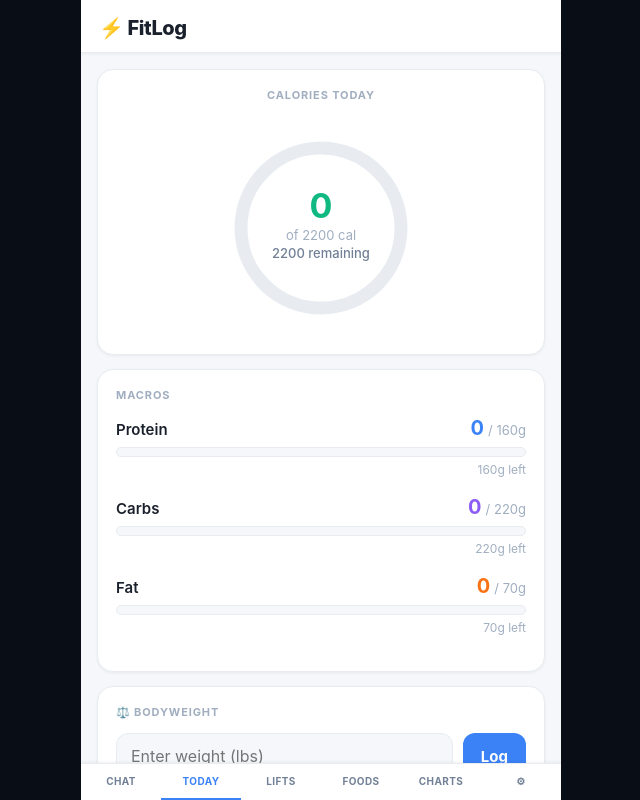
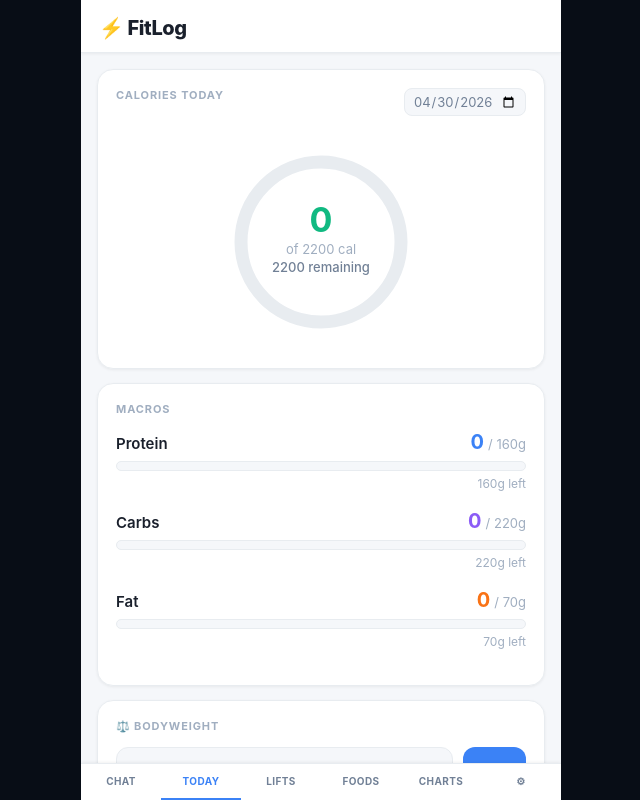
Before and after one commit to straussbryanpaul-max/fitlog, a React (Vite) app in the folder fitlog/: page / in a window 1280 px wide. Both pictures are taken after a click on the button "TODAY". Shown: the whole page, without its empty margins (319-959 px from the left). Built offline with nearby package versions, Linux system fonts and the light colour scheme.

Commit message:
Update App.jsx

```diff
--- a/fitlog/src/App.jsx
+++ b/fitlog/src/App.jsx
@@ -409,7 +409,7 @@ export default function FitLog(){
   const[draftSplit,setDraftSplit]=useState(DEFAULT_GOALS.carbFatSplit);
   const[loading,setLoading]=useState(false);
   const[context,setContext]=useState([]);
-  const[bwInput,setBwInput]=useState("");
+  const[bwInput,setBwInput]=useState("");   const[selectedDate,setSelectedDate]=useState(today());
   const[savedFlash,setSavedFlash]=useState(false);
   const[confirmModal,setConfirmModal]=useState(null);
   const[labelModal,setLabelModal]=useState(null);
@@ -578,8 +578,8 @@ export default function FitLog(){
   const previewC=Math.max(0,parseInt(draftCals)||0),previewP=Math.max(0,parseInt(draftPro)||0);
   const previewD=calcMacros(previewC,previewP,draftSplit);
   const proteinCals=previewP*4,remainCals=Math.max(0,previewC-proteinCals),proteinPct=previewC>0?Math.round((proteinCals/previewC)*100):0;
-  const todayNut=nutrition.filter(n=>n.date===today());
-  const todayWork=workouts.filter(w=>w.date===today());
+  const todayNut=nutrition.filter(n=>n.date===selectedDate);
+  const todayWork=workouts.filter(w=>w.date===selectedDate);
   const todayMacros=todayNut.reduce((acc,e)=>{e.items.forEach(i=>{acc.calories+=i.calories||0;acc.protein_g+=i.protein_g||0;acc.carbs_g+=i.carbs_g||0;acc.fat_g+=i.fat_g||0;});return acc;},{calories:0,protein_g:0,carbs_g:0,fat_g:0});
 
   const tabSt=a=>({flex:1,padding:"11px 0",background:"none",border:"none",borderBottom:a?`2px solid ${C.accent}`:"2px solid transparent",color:a?C.accent:C.muted,cursor:"pointer",fontSize:10,fontWeight:700,fontFamily:"inherit",letterSpacing:"0.04em",textTransform:"uppercase",transition:"all 0.15s"});
@@ -614,7 +614,7 @@ export default function FitLog(){
 
       {tab==="dashboard"&&(
         <div style={{flex:1,overflowY:"auto",padding:16}}>
-          <div style={{...card,textAlign:"center"}}><div style={ctitle}>Calories Today</div><CalorieRing consumed={Math.round(todayMacros.calories)} goal={goals.calories}/></div>
+          <div style={{...card,textAlign:"center"}}><div style={{display:"flex",justifyContent:"space-between",alignItems:"center",marginBottom:14}}>             <div style={ctitle}>Calories Today</div>             <input type="date" value={selectedDate} max={today()} onChange={e=>setSelectedDate(e.target.value)} style={{fontSize:13,color:C.muted,border:`1px solid ${C.border}`,borderRadius:8,padding:"4px 8px",background:C.bg,fontFamily:"inherit"}}/>           </div><CalorieRing consumed={Math.round(todayMacros.calories)} goal={goals.calories}/></div>
           <div style={card}>
             <div style={ctitle}>Macros</div>
             <MacroBar label="Protein" value={todayMacros.protein_g} goal={goals.protein_g} color={C.accent}/>
```
